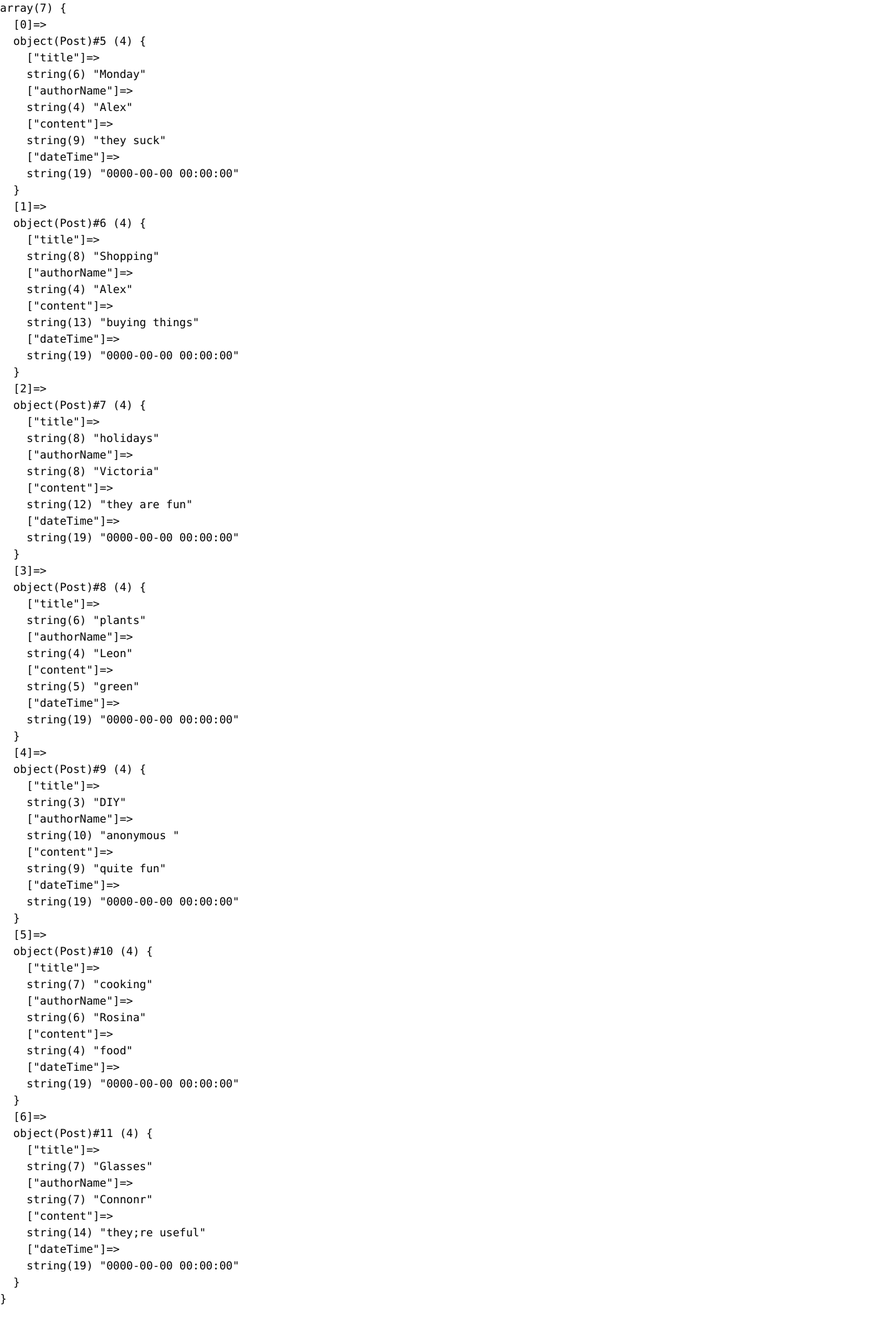
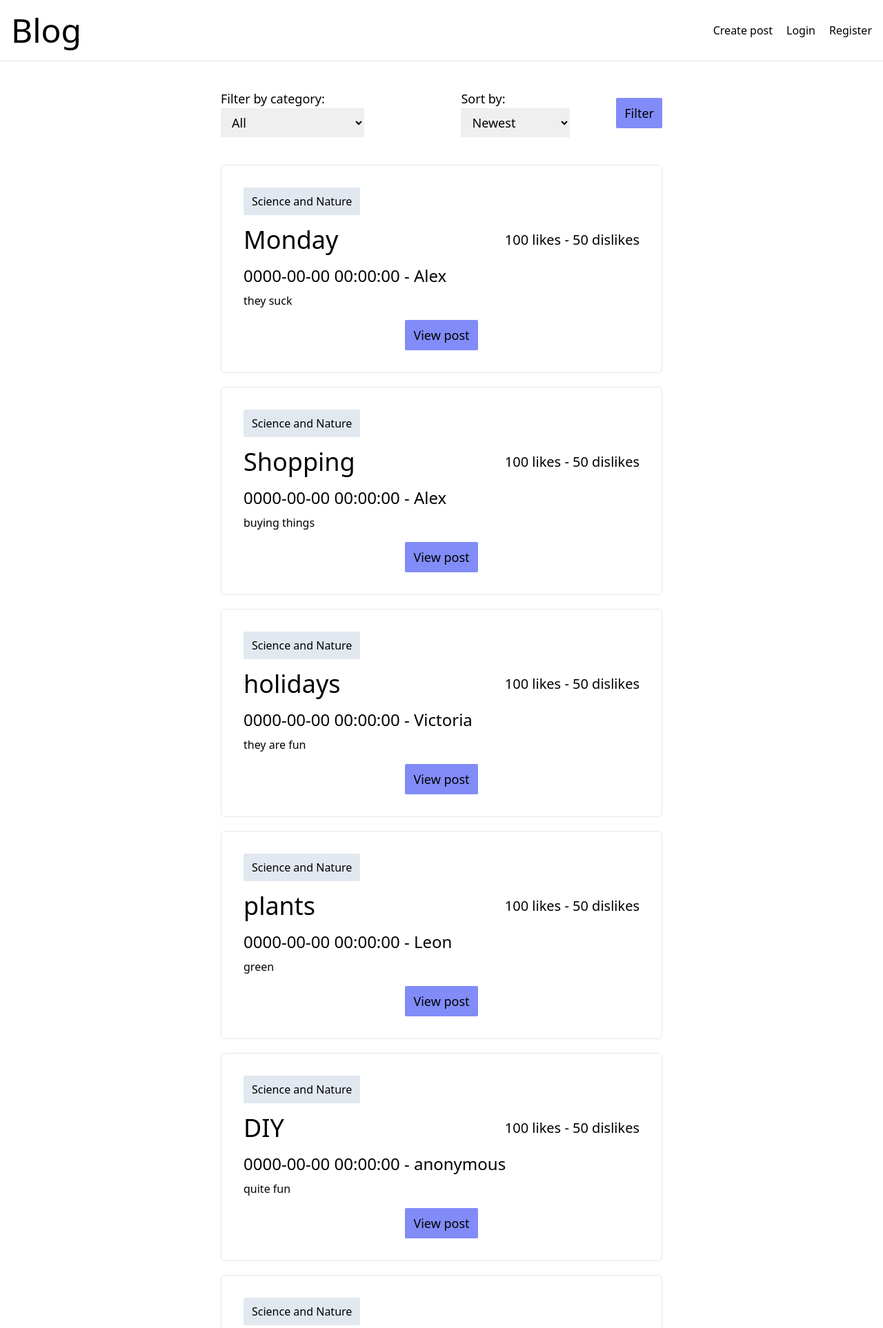
Before and after one commit to iO-Academy/24-jan-frolicking-frogs-blogging-site, a PHP site: page /Homepage.php in a window 1280 px wide; the page is wider, and only the part inside the window is pictured. Shown: the top 1926 px of that part at 69% size. Run offline with PHP 8.4, Linux system fonts and the light colour scheme; data comes from the database, SQL or seed files in the repository; some libraries are stand-ins or nearby versions.

Commit message:
displaying posts

```diff
--- a/Homepage.php
+++ b/Homepage.php
@@ -1,22 +1,10 @@
 <?php
 
 require_once 'src/Models/PostModel.php';
+require_once 'connectToDB.php';
 
-function connectToDB() :PDO
-{
-
-    $db = new PDO('mysql:host=127.0.0.1; dbname=blog', 'root', 'password');
-    $db->setAttribute(PDO::ATTR_DEFAULT_FETCH_MODE, PDO::FETCH_ASSOC);
-    return $db;
-
-}
 $db = connectToDB();
 $postModel = new PostModel($db);
-
-$posts = $postModel->getAllPosts();
-
-echo '<pre>';
-var_dump($posts);
 
 ?>
 
@@ -68,34 +56,9 @@ var_dump($posts);
 </form>
 
 <section class="container lg:w-1/2 mx-auto flex flex-col gap-5">
-    <article class="p-8 border border-solid rounded-md">
-        <span class="px-3 py-2 bg bg-slate-200 inline-block mb-4 rounded-sm">Science and Nature</span>
 
-        <div class="flex justify-between items-center flex-col md:flex-row mb-4">
-            <h2 class="text-4xl">Example title</h2>
-            <span class="text-xl">100 likes - 50 dislikes</span>
-        </div>
-        <p class="text-2xl mb-2">01/01/2024 - By Bob</p>
-        <p>Lorem ipsum dolor sit amet, consectetur efficitur, Lorem ipsum dolor sit amet, consectetur efficitur...</p>
-        <div class="flex justify-center">
-            <a class="px-3 py-2 mt-4 text-lg bg-indigo-400 hover:bg-indigo-700 hover:text-white transition inline-block rounded-sm" href="singlePost.php">View post</a>
-        </div>
-    </article>
+    <?php $postModel->displayAllPosts(); ?>
 
-    <article class="p-8 border border-solid rounded-md">
-        <span class="px-3 py-2 bg bg-rose-600 inline-block mb-4 rounded-sm">Controversial</span>
-        <span class="px-3 py-2 bg bg-slate-200 inline-block mb-4 rounded-sm">Gaming</span>
-
-        <div class="flex justify-between items-center flex-col md:flex-row mb-4">
-            <h2 class="text-4xl">Example title</h2>
-            <span class="text-xl">50 likes - 100 dislikes</span>
-        </div>
-        <p class="text-2xl mb-2">01/01/2024 - By Bob</p>
-        <p>Lorem ipsum dolor sit amet, consectetur efficitur, Lorem ipsum dolor sit amet, consectetur efficitur...</p>
-        <div class="flex justify-center">
-            <a class="px-3 py-2 mt-4 text-lg bg-indigo-400 hover:bg-indigo-700 hover:text-white transition inline-block rounded-sm" href="singlePost.php">View post</a>
-        </div>
-    </article>
 </section>
 </body>
 </html>
--- /dev/null
+++ b/connectToDB.php
@@ -0,0 +1,10 @@
+<?php
+
+function connectToDB() :PDO
+{
+
+    $db = new PDO('mysql:host=127.0.0.1; dbname=frolicking-frogs-blog-site', 'root', 'password');
+    $db->setAttribute(PDO::ATTR_DEFAULT_FETCH_MODE, PDO::FETCH_ASSOC);
+    return $db;
+
+}
--- a/src/Entities/Post.php
+++ b/src/Entities/Post.php
@@ -16,3 +16,5 @@ readonly class Post {
     }
 
 }
+
+?>
--- a/src/Models/PostModel.php
+++ b/src/Models/PostModel.php
@@ -17,7 +17,7 @@ class PostModel {
         $query->execute();
         $data = $query->fetchAll();
 
-        return $this->hydrateMultiplePosts($data);
+        return $data;
     }
 
     public function getPostById(int $id): Post
@@ -35,6 +35,8 @@ class PostModel {
         $posts = [];
         foreach ($data as $post) {
             $posts[] = new Post($post['title'], $post['author-name'], $post['content'], $post['date-time']);
+            $posts = ['title' => $post['title'], 'author-name' => $post['author-name'],
+                    'content' => $post['content'], 'date-time' => $post['date-time']];
         }
         return $posts;
     }
@@ -44,4 +46,24 @@ class PostModel {
         return new Post($data['title'], $data['author-name'], $data['content'], $data['date-time']);
     }
 
+    public function displayAllPosts() :void
+    {
+
+        foreach ($this->getAllPosts() as $post) {
+            echo "<article class='p-8 border border-solid rounded-md'>
+                <span class='px-3 py-2 bg bg-slate-200 inline-block mb-4 rounded-sm'>Science and Nature</span>
+                <div class='flex justify-between items-center flex-col md:flex-row mb-4'>
+                <h2 class='text-4xl'> {$post['title']} </h2>
+                <span class='text-xl'>100 likes - 50 dislikes</span>
+                </div>
+                <p class='text-2xl mb-2'> {$post['date-time']} - {$post['author-name']} </p>";
+
+             echo "<p>" . mb_strimwidth($post['content'], 0, 100, '...') . "</p>
+                <div class='flex justify-center'>
+                    <a class='px-3 py-2 mt-4 text-lg bg-indigo-400 hover:bg-indigo-700 hover:text-white transition inline-block rounded-sm' href=singlePost.php'>View post</a>
+                </div>
+                </article>";
+        }
+    }
+
 }
```
